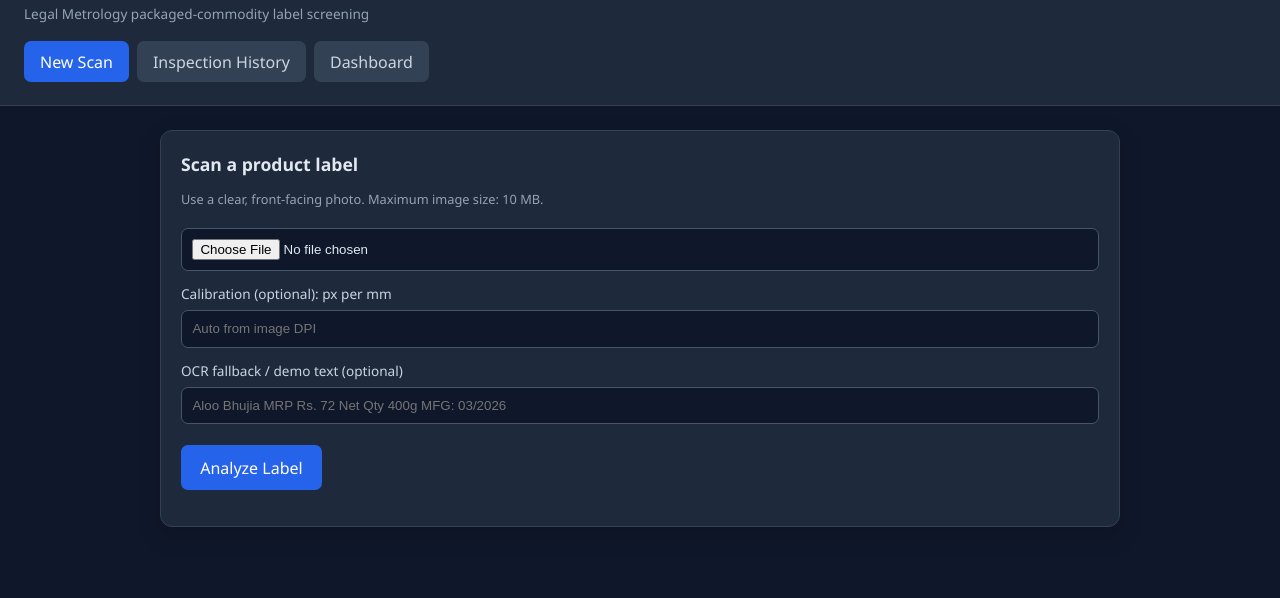
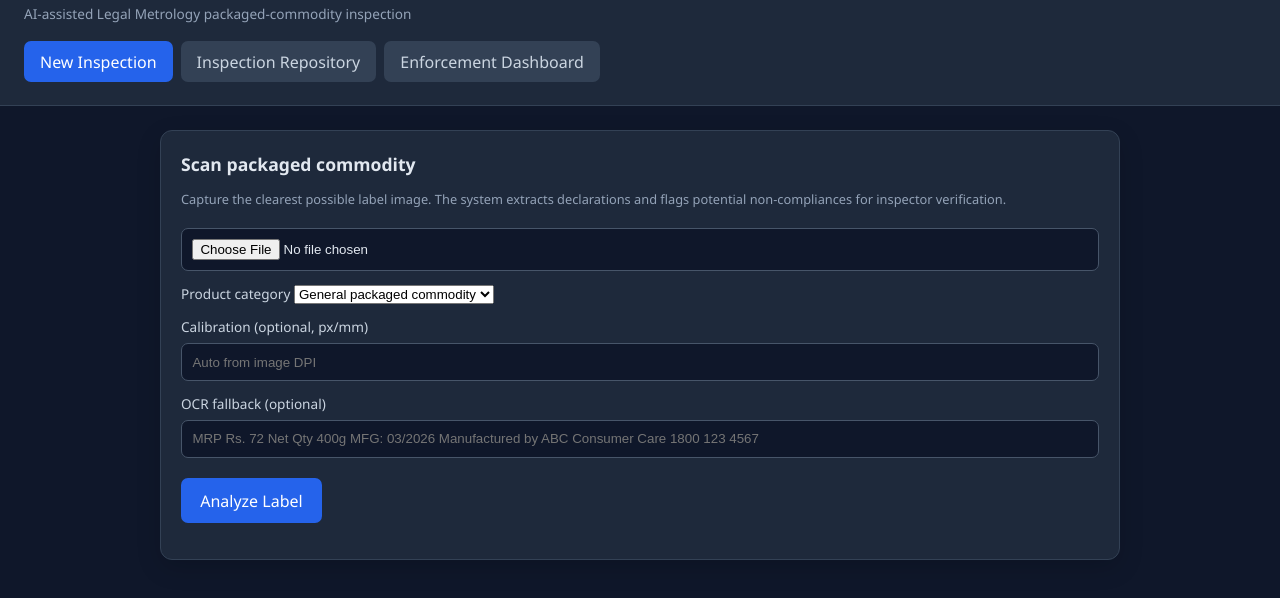
Before and after one commit to THUNDER-PHOENIX/SIH-PROJECT-26034-, a plain HTML site: page lmcomply/frontend/index.html in a window 1280 px wide. Shown: the part 58-656 px from the top of the page. Drawn offline with nearby package versions, Linux system fonts and the light colour scheme.

Commit message:
Upgrade inspection dashboard and search UI

```diff
--- a/lmcomply/frontend/index.html
+++ b/lmcomply/frontend/index.html
@@ -3,8 +3,8 @@
 <head>
 <meta charset="utf-8">
 <meta name="viewport" content="width=device-width, initial-scale=1">
-<meta name="description" content="LM Comply automated packaged-commodity label screening">
-<title>LM Comply — Compliance Checker</title>
+<meta name="description" content="LM Comply AI-assisted packaged-commodity Legal Metrology screening">
+<title>LM Comply — Enforcement Inspection System</title>
 <link rel="stylesheet" href="style.css">
 <script src="https://cdn.jsdelivr.net/npm/chart.js"></script>
 <script src="https://cdn.jsdelivr.net/npm/tesseract.js@5/dist/tesseract.min.js"></script>
@@ -12,55 +12,30 @@
 <body>
 <header>
   <h1>⚖️ LM Comply</h1>
-  <p>Legal Metrology packaged-commodity label screening</p>
+  <p>AI-assisted Legal Metrology packaged-commodity inspection</p>
   <nav aria-label="Main navigation">
-    <button class="tab active" data-tab="scan">New Scan</button>
-    <button class="tab" data-tab="history">Inspection History</button>
-    <button class="tab" data-tab="dash">Dashboard</button>
+    <button class="tab active" data-tab="scan">New Inspection</button>
+    <button class="tab" data-tab="history">Inspection Repository</button>
+    <button class="tab" data-tab="dash">Enforcement Dashboard</button>
   </nav>
 </header>
-
 <main>
 <section id="scan" class="page">
 <div class="card">
-      <h2>Scan a product label</h2>
-      <p class="hint">Use a clear, front-facing photo. Maximum image size: 10 MB.</p>
+<h2>Scan packaged commodity</h2>
+<p class="hint">Capture the clearest possible label image. The system extracts declarations and flags potential non-compliances for inspector verification.</p>
 <input type="file" id="img" accept="image/jpeg,image/png,image/webp" capture="environment" aria-label="Product label image">
-      <label>Calibration (optional): px per mm
-        <input type="number" id="ppm" min="0.1" max="10000" step="0.1" placeholder="Auto from image DPI"></label>
-      <label>OCR fallback / demo text (optional)
-        <input type="text" id="demo" placeholder="Aloo Bhujia MRP Rs. 72 Net Qty 400g MFG: 03/2026"></label>
-      <button id="go">Analyze Label</button>
-      <p id="error" class="bad" role="alert"></p>
+<div class="grid2">
+<label>Product category
+<select id="category"><option value="general">General packaged commodity</option><option>Food</option><option>Cosmetics</option><option>Household</option><option>Electronics</option><option>Imported goods</option></select></label>
+<label>Calibration (optional, px/mm)<input type="number" id="ppm" min="0.1" max="10000" step="0.1" placeholder="Auto from image DPI"></label>
 </div>
-
-    <div id="result" class="card hidden">
-      <h2>Result: <span id="status"></span></h2>
-      <p id="confidence" class="hint"></p>
-      <h3>Extracted declarations</h3>
-      <pre id="extracted"></pre>
-      <h3>Findings</h3>
-      <ul id="viol"></ul>
-      <a id="pdf" class="btn" target="_blank" rel="noopener">Open PDF report</a>
+<label>OCR fallback (optional)<input type="text" id="demo" placeholder="MRP Rs. 72 Net Qty 400g MFG: 03/2026 Manufactured by ABC Consumer Care 1800 123 4567"></label>
+<button id="go">Analyze Label</button><p id="error" class="bad" role="alert"></p>
 </div>
+<div id="result" class="card hidden"><h2>Screening result: <span id="status"></span></h2><p id="confidence" class="hint"></p><h3>Detected declarations</h3><pre id="extracted"></pre><h3>Potential violations / review points</h3><ul id="viol"></ul><a id="pdf" class="btn" target="_blank" rel="noopener">Generate / open PDF report</a></div>
 </section>
-
-  <section id="history" class="page hidden">
-    <div class="card"><h2>Inspection history</h2>
-      <div class="table-wrap"><table id="tbl"><tr><th>ID</th><th>Product</th><th>Status</th><th>Date</th><th>Report</th></tr></table></div>
-    </div>
-  </section>
-
-  <section id="dash" class="page hidden">
-    <div class="kpis">
-      <div class="kpi"><b id="k_total">0</b><span>Total scans</span></div>
-      <div class="kpi bad"><b id="k_nc">0</b><span>Non-compliant</span></div>
-      <div class="kpi good"><b id="k_rate">0%</b><span>Compliance rate</span></div>
-    </div>
-    <div class="card chart-card"><h2>Violations by rule</h2><div class="chart-box"><canvas id="ch_rule"></canvas></div></div>
-    <div class="card chart-card"><h2>Findings by severity</h2><div class="chart-box"><canvas id="ch_sev"></canvas></div></div>
-  </section>
-</main>
-<script src="app.js"></script>
-</body>
-</html>
+<section id="history" class="page hidden"><div class="card"><h2>Inspection repository</h2><div class="filters"><input id="search" placeholder="Search product, brand or OCR text"><select id="statusFilter"><option value="">All statuses</option><option value="COMPLIANT">Compliant</option><option value="NON_COMPLIANT">Non-compliant</option></select><button id="refresh">Search</button></div><div class="table-wrap"><table id="tbl"><tr><th>ID</th><th>Product</th><th>Category</th><th>Status</th><th>Date</th><th>Report</th></tr></table></div></div></section>
+<section id="dash" class="page hidden"><div class="kpis"><div class="kpi"><b id="k_total">0</b><span>Total inspections</span></div><div class="kpi bad"><b id="k_nc">0</b><span>Potential non-compliance</span></div><div class="kpi good"><b id="k_rate">0%</b><span>Screening compliance rate</span></div></div><div class="card chart-card"><h2>Violations by rule</h2><div class="chart-box"><canvas id="ch_rule"></canvas></div></div><div class="card chart-card"><h2>Findings by severity</h2><div class="chart-box"><canvas id="ch_sev"></canvas></div></div></section>
+</main><script src="app.js"></script>
+</body></html>
```
Lines whose indentation alone changed are shown as unchanged.
